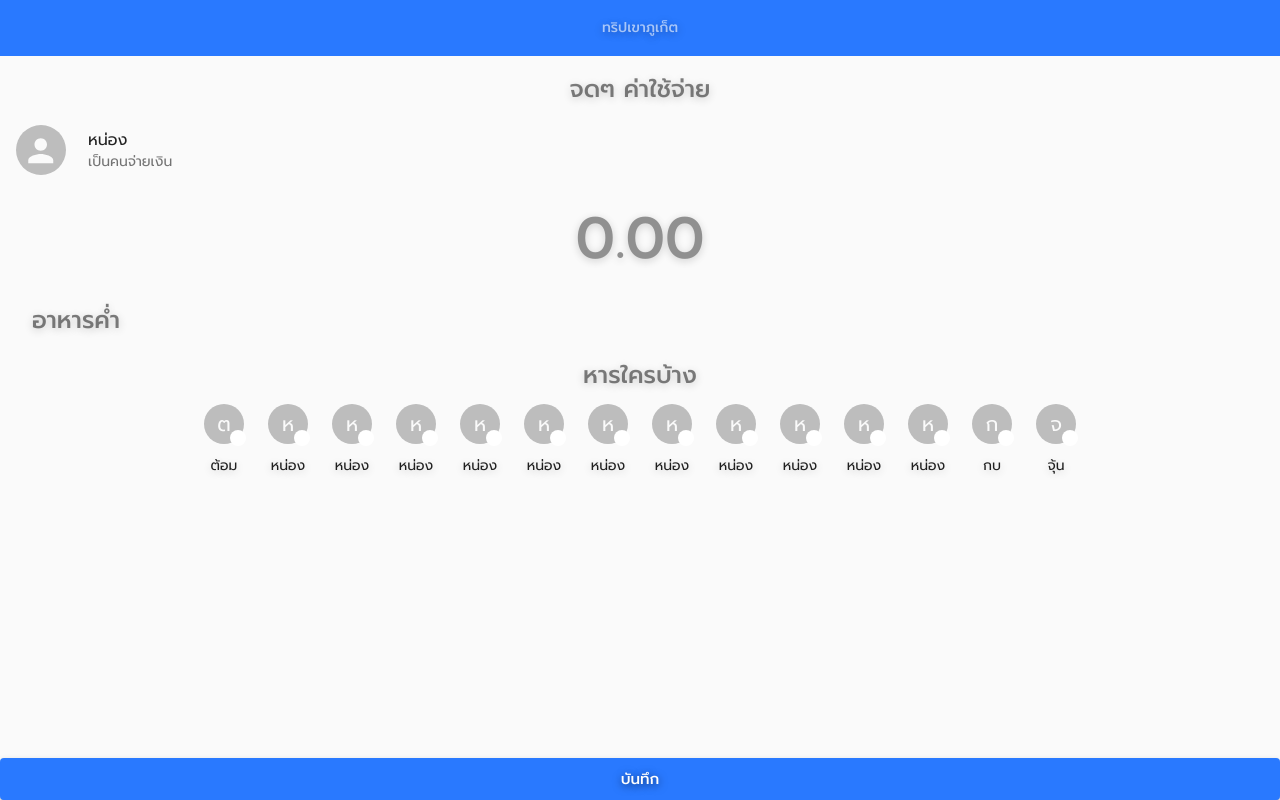
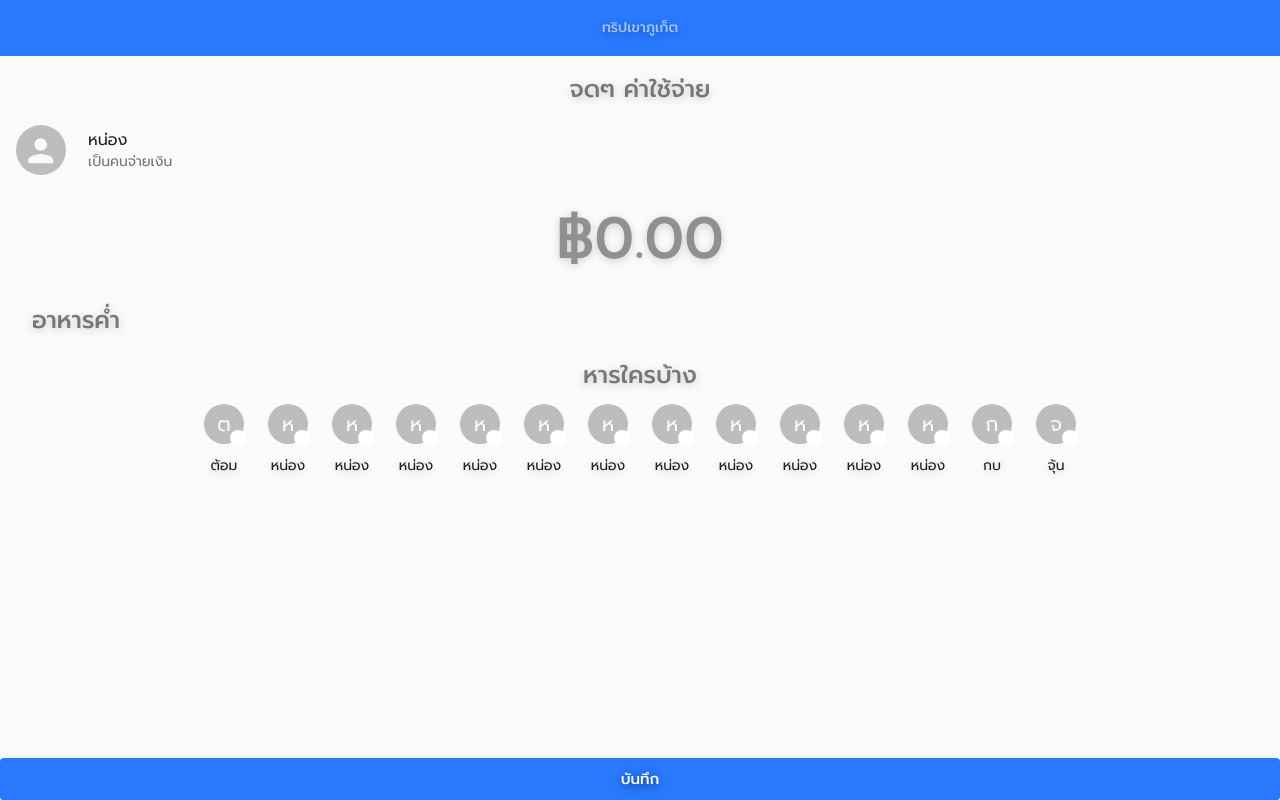
Before and after one commit to AnuchitO/fe-jugbaht, a React (Create React App) app: page / in a window 1280 px wide. Built offline with nearby package versions, Linux system fonts and the light colour scheme.

Commit message:
add baht sign

```diff
--- a/src/components/Expense/Expense.js
+++ b/src/components/Expense/Expense.js
@@ -149,7 +149,7 @@ const Expense = () => {
             classes={{
               input: styles.amount
             }}
-            placeholder="0.00"
+            placeholder="฿0.00"
             inputProps={{
               inputMode: "numeric",
               pattern: "[0-9]*"
```
